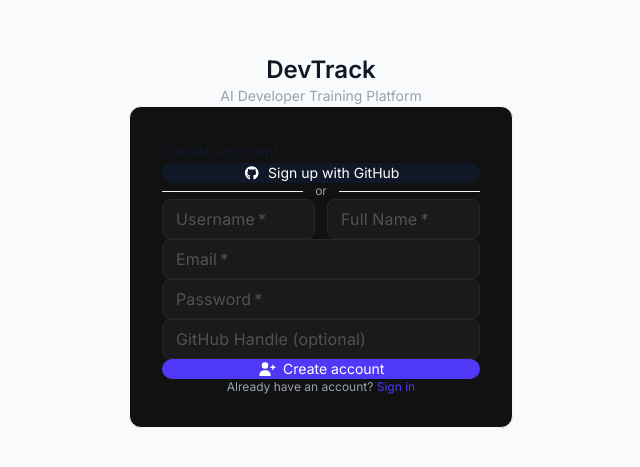
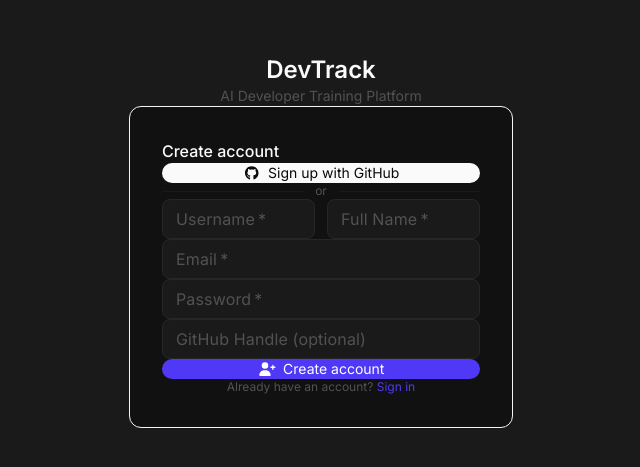
Before and after one commit to harshiltewari2004/AI-developer-training-platform, a React app in the folder frontend/: page /signup in a window 1280 px wide. Shown: the part 159-626 px from the top of the page, without its empty margins (319-959 px from the left). Built offline with nearby package versions, Linux system fonts and the light colour scheme; no server answers; the HTML template or start-up script is replaced by a standard one.

Commit message:
force heading and tailwind class contrast for dark theme

```diff
--- a/frontend/src/styles/global.css
+++ b/frontend/src/styles/global.css
@@ -101,3 +101,47 @@
   background: var(--border-2);
   border-radius: 2px;
 }
+/* Force all headings to be readable */
+h1, h2, h3, h4, h5, h6 {
+  color: #FAFAFA !important;
+  font-family: 'Inter', sans-serif !important;
+}
+
+/* Force all paragraph text default to readable */
+p, span, div {
+  font-family: 'Inter', sans-serif;
+}
+
+/* Override any tailwind text-gray-900 or similar */
+.text-gray-900,
+.text-black,
+.text-gray-800 {
+  color: #FAFAFA !important;
+}
+
+.text-gray-700,
+.text-gray-600,
+.text-gray-500 {
+  color: #A3A3A3 !important;
+}
+
+.text-gray-400,
+.text-gray-300 {
+  color: #525252 !important;
+}
+
+/* Tailwind background overrides */
+.bg-white {
+  background-color: #111111 !important;
+}
+
+.bg-gray-50,
+.bg-gray-100 {
+  background-color: #1A1A1A !important;
+}
+
+/* Ensure all card-style divs are dark */
+.bg-gray-900 {
+  background-color: #FAFAFA !important;
+  color: #0A0A0A !important;
+}
```
